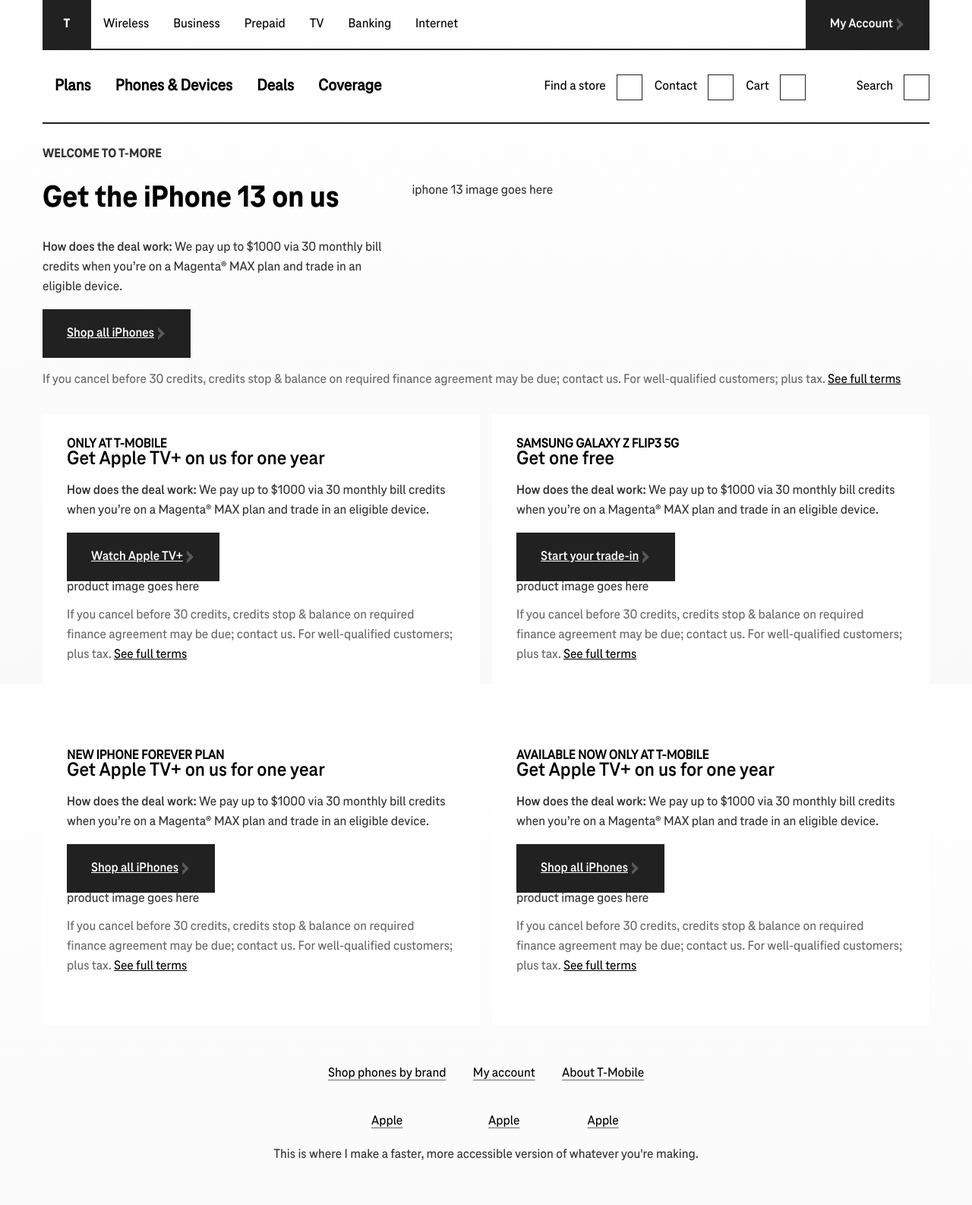
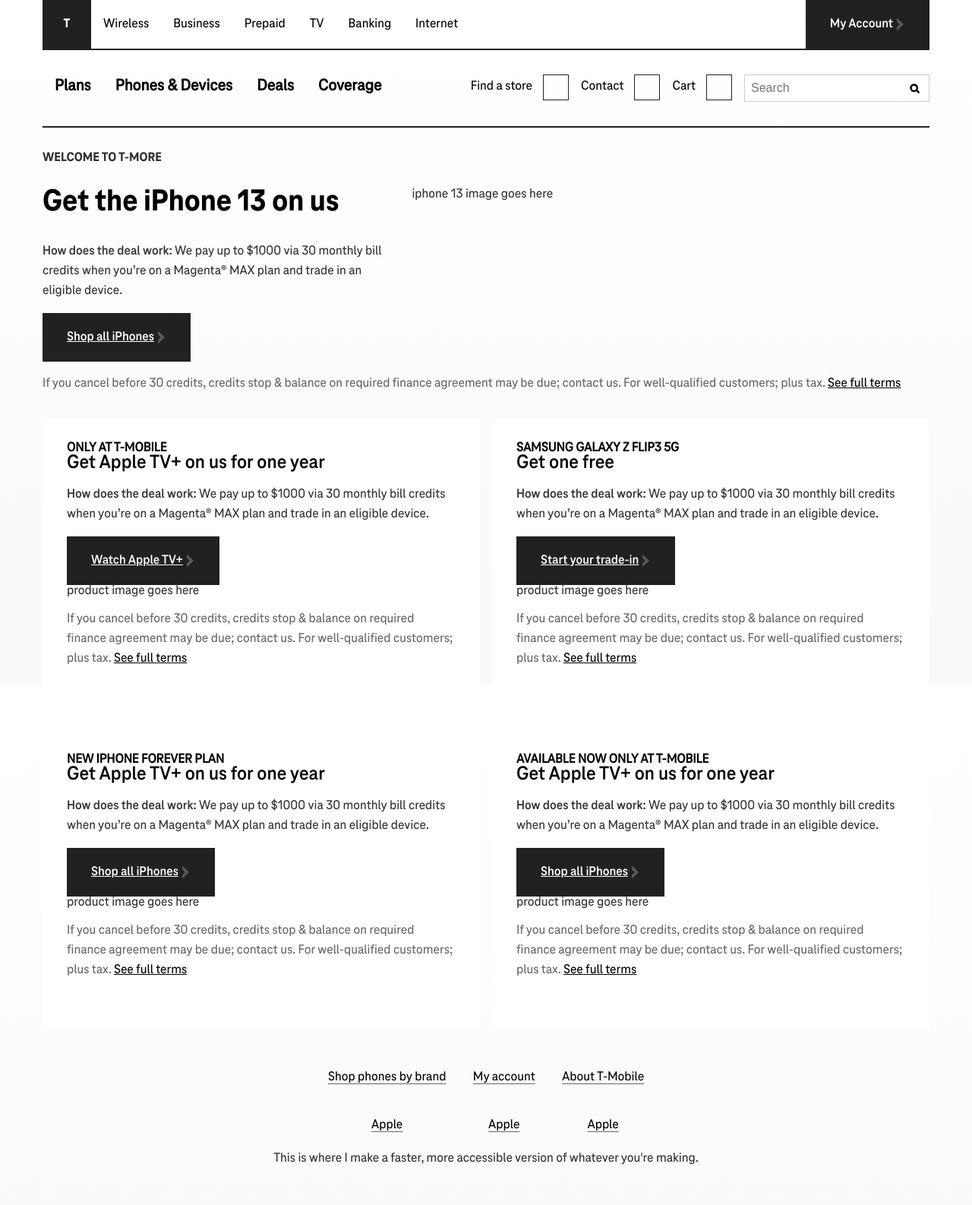
Before and after one commit to charlietriplett/better, a Jekyll site: the page built from index.markdown, in a window 1280 px wide. Shown: the whole page at 76% size. Built offline with Jekyll 4.4.1, drawn with Linux system fonts in a browser that asks for light colours.

Commit message:
Refinements to nav grid!!!

```diff
--- a/_includes/examples/input-search.html
+++ b/_includes/examples/input-search.html
@@ -2,7 +2,7 @@
   <label for="search">
     Search this website:
   </label>
-  <input type="search" id="search">
+  <input type="search" id="search" placeholder="Search">
   <button type="submit">
     <span class="hidden">Search</span>
   </button>
--- a/_includes/nav.html
+++ b/_includes/nav.html
@@ -1,9 +1,10 @@
 <nav id="nav" class="site-menu" aria-label="Site menu" e>
 
   <a class="home"
-        {% if page.url== "/" %} aria-current="page" {% endif %}
-        href="{{ site.baseurl }}/">T <span class="hidden">{{ site.title }}</span>
-    </a>
+    {% if page.url== "/" %} aria-current="page" {% endif %}
+    href="{{ site.baseurl }}/">T <span class="hidden">{{ site.title }}</span>
+  </a>
+
   <button class="site-menu-toggle">
     <span class="hidden">Menu</span>
   </button>
@@ -112,13 +113,9 @@
   </ul>
 
   <div class="search-container">
-    <a class="illustrated search"
-      {% if page.url== "/native/" %} aria-current="page" {% endif %}
-      {% if page.url contains "native" %} class="current" {% endif %}
-      href="{{ site.baseurl }}/tv/">
-      <span>Search</span>
-    </a>
+    {% include examples/input-search.html %}
   </div>
+
   <div class="sign-in-container">
     <button class="sign-in">
       My Account
--- a/_sass/modules/_input-search.scss
+++ b/_sass/modules/_input-search.scss
@@ -4,17 +4,11 @@ form[role="search"] {
   display: flex;
   max-width: auto;
 
-  padding: 1rem 1rem;
+  padding: 1rem 0rem 1rem 0rem;
   transition: .7s;
-  border-radius: .125rem;
-  box-shadow: 0 1px 2px 1px rgba(#000,.1);
-  background: #f5f5f5;
 
   &:focus-within,
   &:hover {
-    background: #fff;
-    box-shadow: 0 1px 4px 1px rgba(#000,.3);
-
   }
 
   input[type="search"] {
--- a/_sass/modules/_nav.scss
+++ b/_sass/modules/_nav.scss
@@ -13,7 +13,7 @@ nav {
       "logo search search sign-in site-menu-toggle";
 
     @include break($break-mid) {
-      grid-template-columns: 4rem auto max-content 4rem;
+      grid-template-columns: 4rem 1fr max-content 4rem;
       grid-template-areas:
         "logo search sign-in site-menu-toggle"
         "primary primary primary primary";
@@ -139,6 +139,7 @@ nav {
     @include break($break-large) {
       display: flex;
       padding-top: 1rem;
+      padding-right: 1rem;
       justify-content: right;
     }
   }
```
